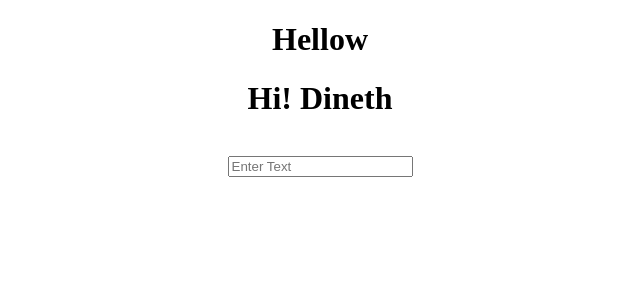
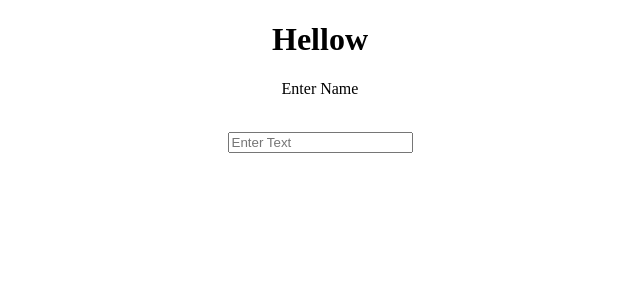
Before and after one commit to dinethdf/Tutorial-ReactJS-Youtub-Full, a React (Create React App) app: page / in a window 1280 px wide. Shown: the top 300 px of the page, without its empty margins (320-960 px from the left). Built offline with nearby package versions, Linux system fonts and the light colour scheme.

Commit message:
Lessens events and input text
Create some function changing type anything in text file We can use it to form validation

```diff
--- a/src/App.js
+++ b/src/App.js
@@ -8,7 +8,7 @@ function App() {
     // const Names = <h2>{event.target.value} </h2>;
   };
 
-  const [name, setName] = useState("Dineth");
+  const [name, setName] = useState("");
   return (
     <div className="App">
       <h1> Hellow </h1>{" "}
```
